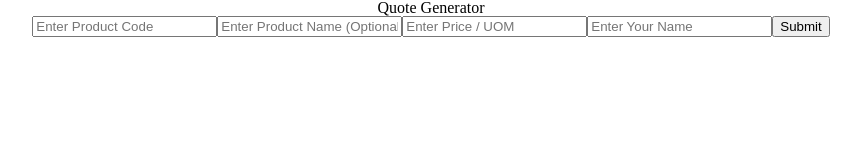
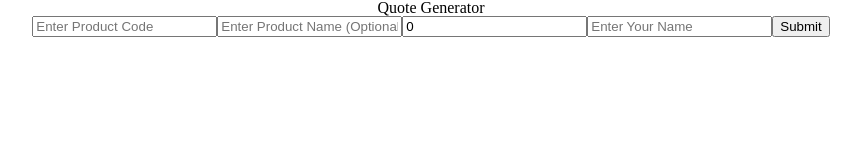
Before and after one commit to TJDRZ/quote-generator, a React app: page / in a window 1280 px wide. Shown: the top 160 px of the page, without its empty margins (209-1070 px from the left). Built offline with nearby package versions, Linux system fonts and the light colour scheme.

Commit message:
Basic form creation

```diff
--- a/src/components/App.tsx
+++ b/src/components/App.tsx
@@ -1,14 +1,47 @@
-import React from "react";
+import React, { useState } from "react";
 
 function App() {
+  const [code, setCode] = useState("");
+  const [name, setName] = useState("");
+  const [price, setPrice] = useState(0);
+  const [person, setPerson] = useState("");
+
+  const formSubmit = (e: React.FormEvent<HTMLFormElement>) => {
+    e.preventDefault();
+    setCode("");
+    setName("");
+    setPrice(0);
+    setPerson("");
+  };
+
   return (
     <main className="App">
       <header>Quote Generator</header>
-      <form>
-        <input placeholder="Enter Product Code" required />
-        <input placeholder="Enter Product Name (Optional)" />
-        <input placeholder="Enter Price / UOM" required/>
-        <input placeholder="Enter Your Name" required/>
+      <form onSubmit={(e) => formSubmit(e)}>
+        <input
+          value={code}
+          onChange={(e) => setCode(e.target.value)}
+          placeholder="Enter Product Code"
+          required
+        />
+        <input
+          value={name}
+          onChange={(e) => setName(e.target.value)}
+          placeholder="Enter Product Name (Optional)"
+        />
+        <input
+          type="number"
+          value={price}
+          onChange={(e) => setPrice(parseFloat(e.target.value))}
+          placeholder="Enter Price / UOM"
+          required
+        />
+        <input
+          value={person}
+          onChange={(e) => setPerson(e.target.value)}
+          placeholder="Enter Your Name"
+          required
+        />
         <button>Submit</button>
       </form>
     </main>
```
